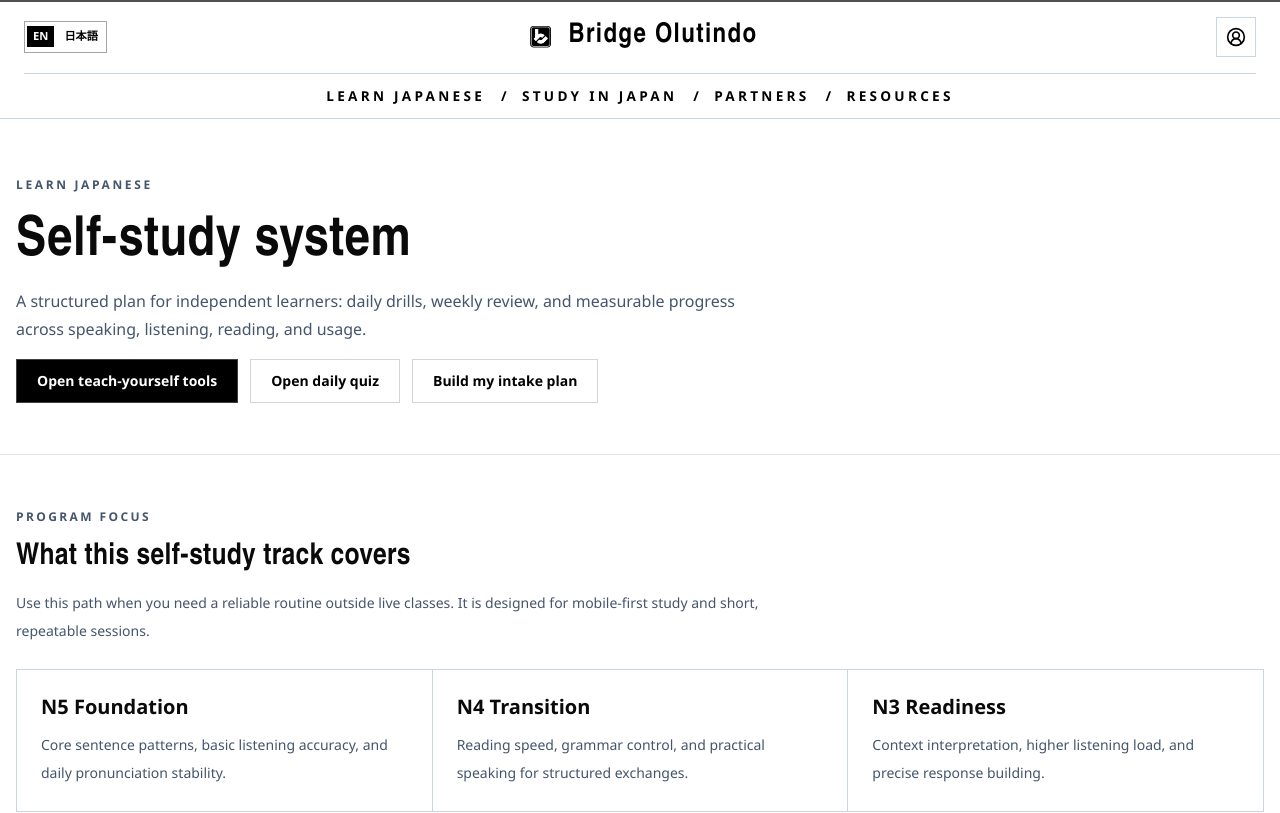
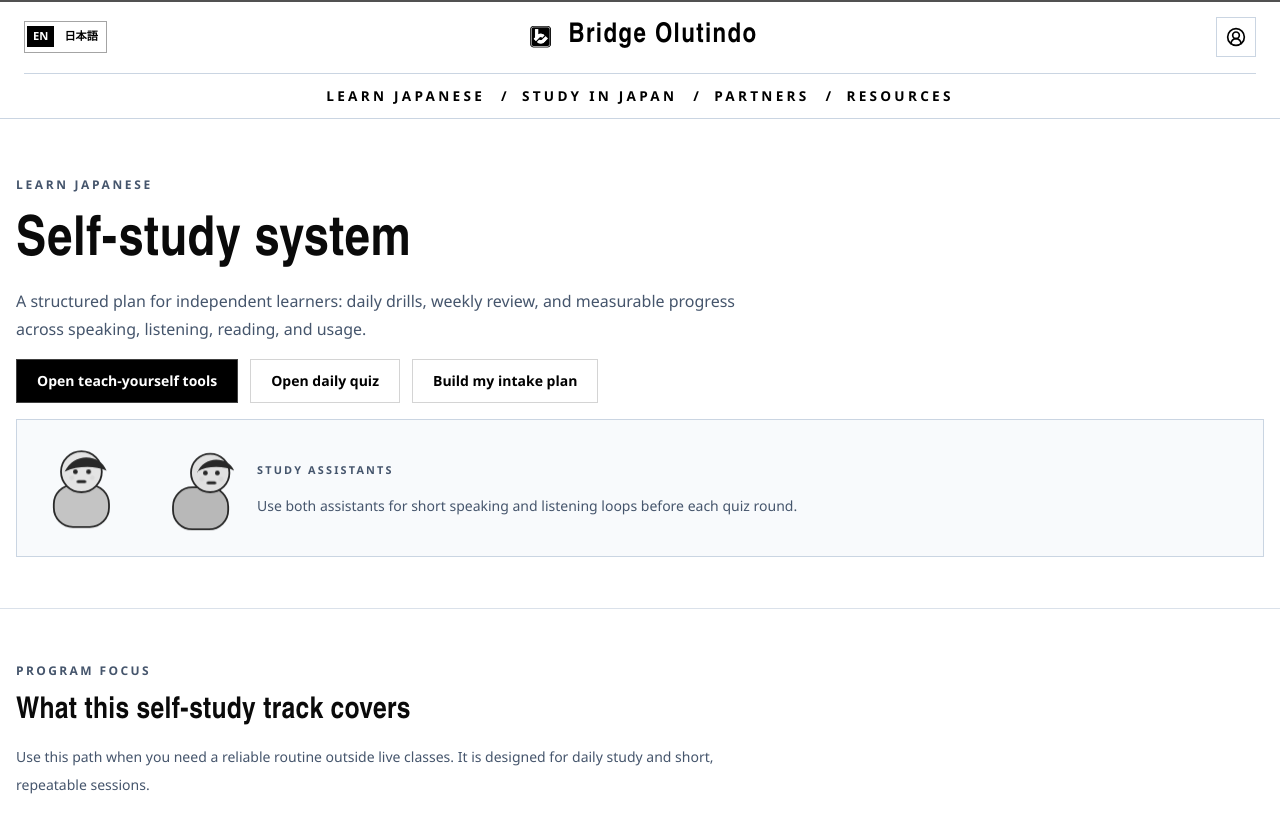
Before and after one commit to wagaba26/bridge-olutindo, a Next.js app: page /learn/self-study in a window 1280 px wide. Shown: the top 813 px of the page. Built offline with nearby package versions, Linux system fonts and the light colour scheme; no server answers.

Commit message:
refine prompt visibility and self-study assistant panel

```diff
--- a/app/(quiz)/quiz/page.tsx
+++ b/app/(quiz)/quiz/page.tsx
@@ -40,7 +40,7 @@ const COPY = {
     title: "Speak, listen, and read in Japanese",
     body:
       "Short drills with immediate feedback. Use this page for fast daily reps, then continue with self-study for weekly progression.",
-    chips: ["Mobile-first drill flow", "Pronunciation correction", "Listening and reading accuracy"],
+    chips: ["Daily drill flow", "Pronunciation correction", "Listening and reading accuracy"],
     levelLabel: "Select level",
     panelTitle: "How to use this quiz effectively",
     panelItems: [
--- a/app/learn/self-study/page.tsx
+++ b/app/learn/self-study/page.tsx
@@ -3,6 +3,7 @@
 import Link from "next/link";
 
 import { useSiteLanguage } from "@/components/site/language-provider";
+import { StudyBuddies } from "@/components/site/study-buddies";
 import { FadeIn } from "@/components/ui/fade-in";
 import { Button } from "@/components/ui/button";
 
@@ -18,7 +19,7 @@ const COPY = {
     sectionA: "Program focus",
     sectionATitle: "What this self-study track covers",
     sectionABody:
-      "Use this path when you need a reliable routine outside live classes. It is designed for mobile-first study and short, repeatable sessions.",
+      "Use this path when you need a reliable routine outside live classes. It is designed for daily study and short, repeatable sessions.",
     tracks: [
       {
         title: "N5 Foundation",
@@ -98,6 +99,12 @@ const COPY = {
 export default function SelfStudyPage() {
   const { locale } = useSiteLanguage();
   const copy = COPY[locale];
+  const assistantLabel =
+    locale === "ja" ? "\u5b66\u7fd2\u30a2\u30b7\u30b9\u30bf\u30f3\u30c8" : "Study assistants";
+  const assistantBody =
+    locale === "ja"
+      ? "\u6bce\u65e5\u306e\u30af\u30a4\u30ba\u524d\u306b\u3001\u77ed\u3044\u767a\u8a71\u30fb\u8074\u89e3\u30eb\u30fc\u30d7\u3067\u8abf\u5b50\u3092\u6574\u3048\u307e\u3057\u3087\u3046\u3002"
+      : "Use both assistants for short speaking and listening loops before each quiz round.";
 
   return (
     <div className="min-h-screen bg-white">
@@ -118,6 +125,13 @@ export default function SelfStudyPage() {
                 <Button asChild variant="outline" className="h-11 rounded-xl px-5">
                   <Link href="/intake?focus=learn">{copy.ctaC}</Link>
                 </Button>
+              </div>
+              <div className="grid gap-3 border border-slate-300 bg-slate-50 p-4 md:grid-cols-[auto_1fr] md:items-center md:p-5">
+                <StudyBuddies className="justify-center grayscale md:justify-start" />
+                <div>
+                  <p className="text-[0.68rem] font-semibold uppercase tracking-[0.2em] text-slate-600">{assistantLabel}</p>
+                  <p className="mt-2 text-sm leading-7 text-slate-600">{assistantBody}</p>
+                </div>
               </div>
             </div>
           </FadeIn>
--- a/app/page.tsx
+++ b/app/page.tsx
@@ -18,7 +18,7 @@ const HOME_COPY = {
     heroTitleMobile: "Practical Japanese academy for language and study growth.",
     heroTitle:
       "A practical Japanese academy for language growth, study planning, and transition readiness.",
-    heroBodyMobile: "Clear weekly flow built for mobile-first learning.",
+    heroBodyMobile: "Clear weekly flow built for steady daily learning.",
     heroBody:
       "Start from a baseline, follow a clear weekly model, and track measurable progression across each phase.",
     primaryCta: "Start intake",
@@ -27,7 +27,7 @@ const HOME_COPY = {
     logicB: "Immersion mode by level",
     logicC: "Level-aware review logic",
     quizTitle: "Quiz practice",
-    quizBody: "Short daily speaking, listening, and reading rounds designed for mobile-first users.",
+    quizBody: "Short daily speaking, listening, and reading rounds designed for busy learners.",
     quizPrimary: "Open daily quiz",
     quizSecondary: "Open self-study",
     spotlightA: "Study Route",
@@ -349,12 +349,18 @@ export default function Home() {
       </section>
 
       {showHomePrompt ? (
-        <div className="fixed inset-x-3 bottom-3 z-[70] sm:inset-x-auto sm:right-4 sm:w-[min(30rem,calc(100vw-2rem))]">
-          <div role="dialog" aria-modal="false" aria-label={copy.popupEyebrow} className="relative w-full border border-slate-300 bg-white px-5 pb-5 pt-14 sm:px-6">
+        <div className="fixed inset-x-3 bottom-3 z-[70] sm:inset-x-auto sm:right-4 sm:w-[min(32rem,calc(100vw-2rem))]">
+          <div
+            role="dialog"
+            aria-modal="false"
+            aria-label={copy.popupEyebrow}
+            className="relative w-full border-2 border-black bg-white px-5 pb-5 pt-14 outline outline-1 outline-slate-300 sm:px-6"
+          >
+            <div className="pointer-events-none absolute inset-x-0 top-0 h-1 border-b border-black bg-slate-200" aria-hidden="true" />
             <button
               type="button"
               aria-label={copy.popupClose}
-              className="absolute right-2 top-2 inline-flex h-12 w-12 items-center justify-center border border-slate-300 text-slate-700 transition-colors hover:bg-slate-100 hover:text-slate-900 focus-visible:outline focus-visible:outline-2 focus-visible:outline-offset-2"
+              className="absolute right-2 top-2 inline-flex h-12 w-12 items-center justify-center border border-black text-slate-700 transition-colors hover:bg-slate-100 hover:text-slate-900 focus-visible:outline focus-visible:outline-2 focus-visible:outline-offset-2"
               onClick={() => {
                 handleDismissPrompt("close-icon");
               }}
@@ -404,7 +410,7 @@ export default function Home() {
         <div className="fixed inset-x-3 bottom-3 z-[65] sm:inset-x-auto sm:right-4">
           <button
             type="button"
-            className="h-12 w-full border border-black bg-white px-4 text-left text-sm font-semibold text-black hover:bg-neutral-100 sm:w-auto sm:min-w-[260px]"
+            className="h-12 w-full border-2 border-black bg-white px-4 text-left text-sm font-semibold text-black outline outline-1 outline-slate-300 hover:bg-neutral-100 sm:w-auto sm:min-w-[260px]"
             onClick={handleOpenPromptChip}
           >
             {copy.popupChip}
--- a/app/partners/page.tsx
+++ b/app/partners/page.tsx
@@ -675,12 +675,18 @@ export default function PartnersPage() {
       </section>
 
       {showPartnerPrompt ? (
-        <div className="fixed inset-x-3 bottom-3 z-[70] sm:inset-x-auto sm:right-4 sm:w-[min(30rem,calc(100vw-2rem))]">
-          <div role="dialog" aria-modal="false" aria-label={copy.newsletterEyebrow} className="relative w-full border border-slate-300 bg-white px-5 pb-5 pt-14 sm:px-6">
+        <div className="fixed inset-x-3 bottom-3 z-[70] sm:inset-x-auto sm:right-4 sm:w-[min(32rem,calc(100vw-2rem))]">
+          <div
+            role="dialog"
+            aria-modal="false"
+            aria-label={copy.newsletterEyebrow}
+            className="relative w-full border-2 border-black bg-white px-5 pb-5 pt-14 outline outline-1 outline-slate-300 sm:px-6"
+          >
+            <div className="pointer-events-none absolute inset-x-0 top-0 h-1 border-b border-black bg-slate-200" aria-hidden="true" />
             <button
               type="button"
               aria-label={copy.popupClose}
-              className="absolute right-2 top-2 inline-flex h-12 w-12 items-center justify-center border border-slate-300 text-slate-700 transition-colors hover:bg-slate-100 hover:text-slate-900 focus-visible:outline focus-visible:outline-2 focus-visible:outline-offset-2"
+              className="absolute right-2 top-2 inline-flex h-12 w-12 items-center justify-center border border-black text-slate-700 transition-colors hover:bg-slate-100 hover:text-slate-900 focus-visible:outline focus-visible:outline-2 focus-visible:outline-offset-2"
               onClick={() => dismissPartnerPromptWithTracking("close-icon")}
             >
               <X className="size-7" />
@@ -731,7 +737,7 @@ export default function PartnersPage() {
         <div className="fixed inset-x-3 bottom-3 z-[65] sm:inset-x-auto sm:right-4">
           <button
             type="button"
-            className="h-12 w-full border border-black bg-white px-4 text-left text-sm font-semibold text-black hover:bg-neutral-100 sm:w-auto sm:min-w-[260px]"
+            className="h-12 w-full border-2 border-black bg-white px-4 text-left text-sm font-semibold text-black outline outline-1 outline-slate-300 hover:bg-neutral-100 sm:w-auto sm:min-w-[260px]"
             onClick={openPartnerPromptFromChip}
           >
             {promptChipLabel}
```
